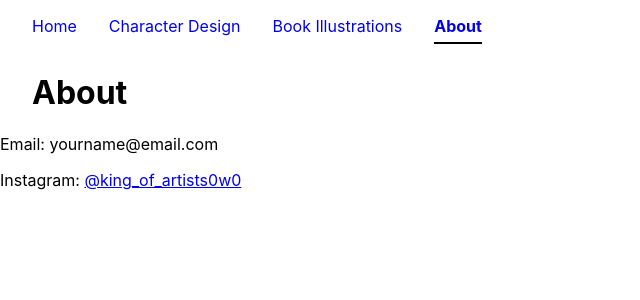
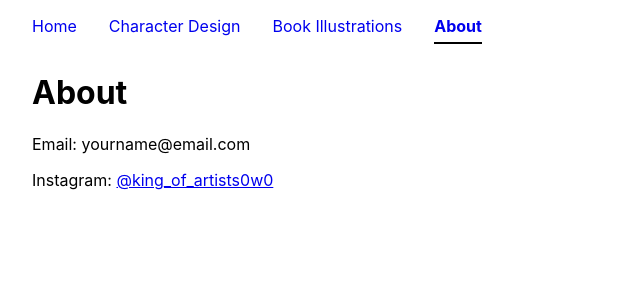
Before and after one commit to smarquez-jpg/art-portfolio, a React (Create React App) app: page /#/about in a window 1280 px wide. Shown: the top 300 px of the page, without its empty margins (0-640 px from the left). Built offline with nearby package versions, Linux system fonts and the light colour scheme.

Commit message:
fixed alignment issue

```diff
--- a/src/pages/About.js
+++ b/src/pages/About.js
@@ -2,8 +2,8 @@ function About() {
   return (
     <div>
       <h1 style={{ marginLeft: '2rem' }}>About</h1>
-      <p>Email: yourname@email.com</p>
-      <p>Instagram: <a href="https://instagram.com/king_of_artists0w0" target="_blank" rel="noreferrer">@king_of_artists0w0</a></p>
+      <p style={{ marginLeft: '2rem' }}>Email: yourname@email.com</p>
+      <p style={{ marginLeft: '2rem' }}>Instagram: <a href="https://instagram.com/king_of_artists0w0" target="_blank" rel="noreferrer">@king_of_artists0w0</a></p>
     </div>
   );
 }
```
